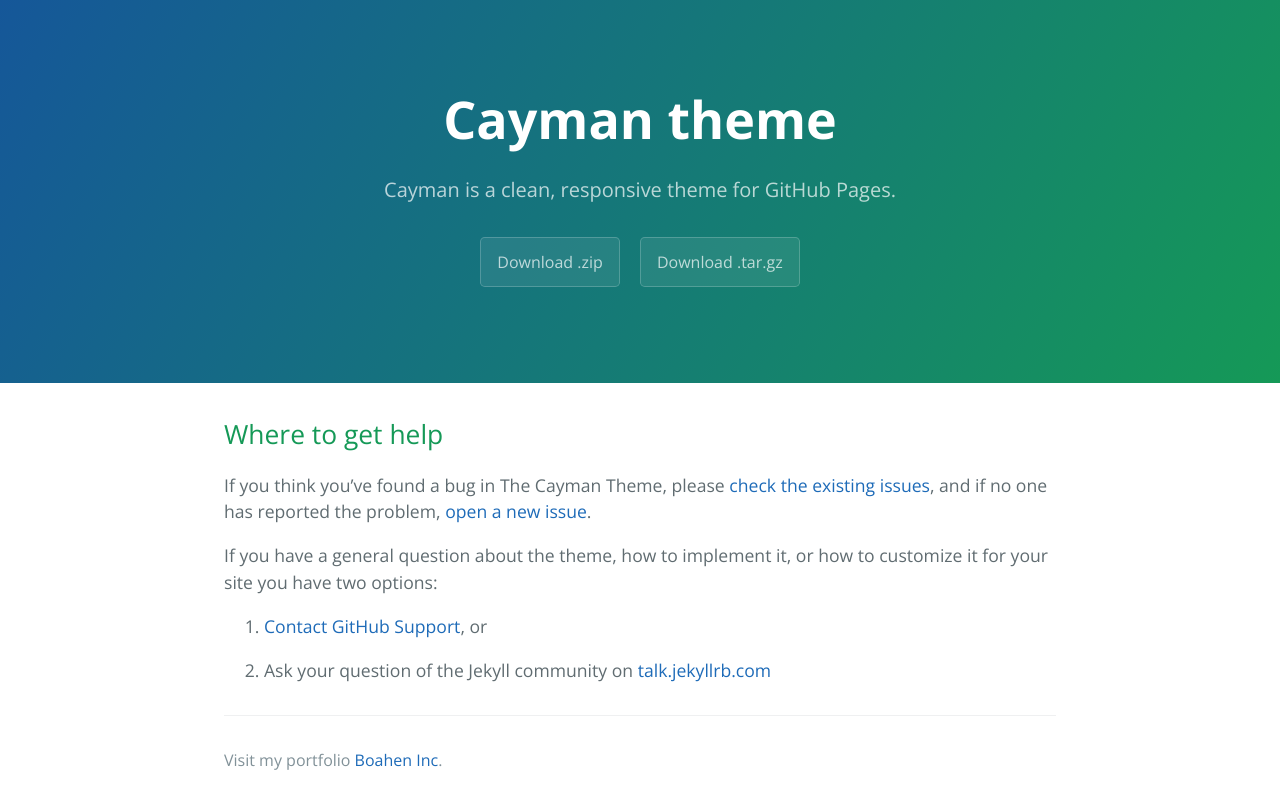
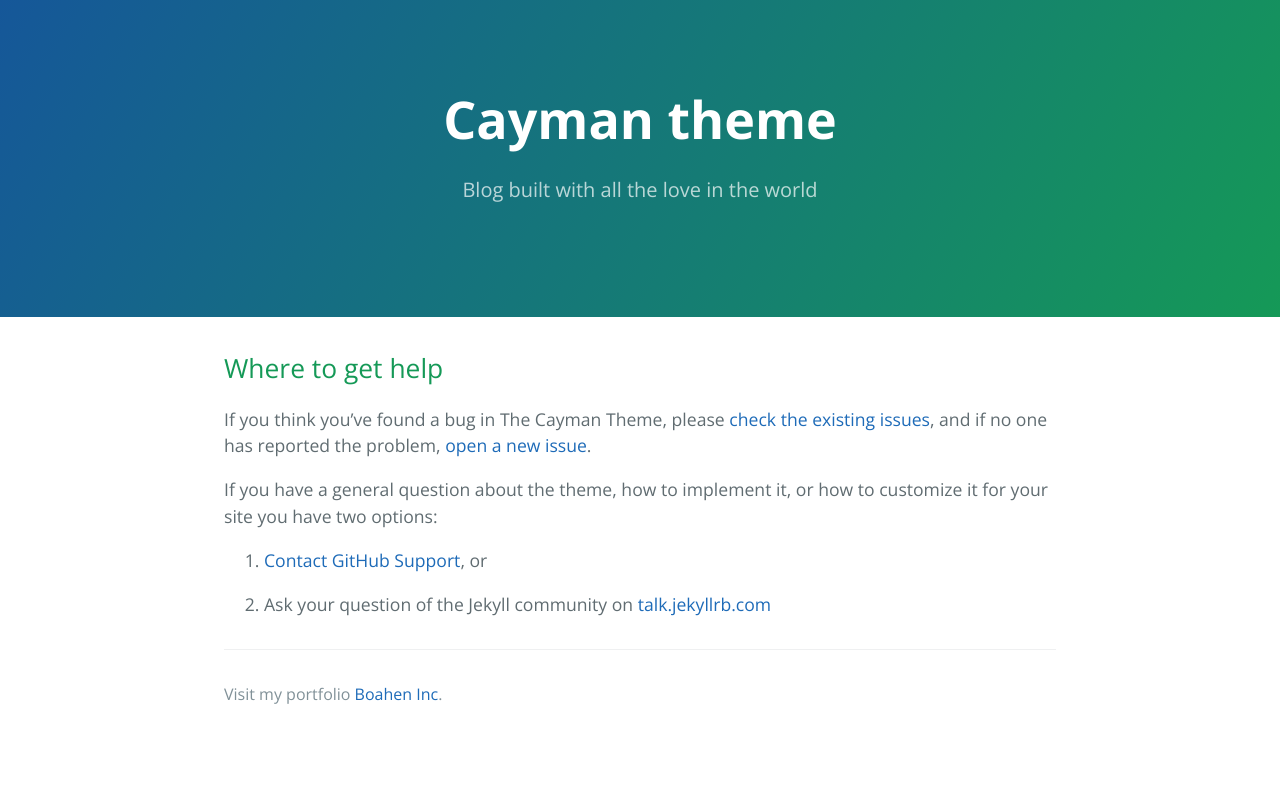
Before and after one commit to QuabenaBoahen/quabenaboahen.github.io, a Jekyll site: the page built from docs/SUPPORT.md, in a window 1280 px wide. Shown: the top 809 px of the page. Built offline with Jekyll 4.4.1, drawn with Linux system fonts in a browser that asks for light colours; our own code applies the rules of GitHub Pages for plain Markdown files.

Commit message:
edited index.md

```diff
--- a/_layouts/default.html
+++ b/_layouts/default.html
@@ -12,14 +12,14 @@
   <body>
     <section class="page-header">
       <h1 class="project-name">{{ site.title | default: site.github.repository_name }}</h1>
-      <h2 class="project-tagline">{{ site.description | default: site.github.project_tagline }}</h2>
-      {% if site.github.is_project_page %}
+      <h2 class="project-tagline">Blog built with all the love in the world</h2>
+      <!-- {% if site.github.is_project_page %}
         <a href="{{ site.github.repository_url }}" class="btn">View on GitHub</a>
       {% endif %}
       {% if site.show_downloads %}
         <a href="{{ site.github.zip_url }}" class="btn">Download .zip</a>
         <a href="{{ site.github.tar_url }}" class="btn">Download .tar.gz</a>
-      {% endif %}
+      {% endif %} -->
     </section>
 
     <section class="main-content">
```
